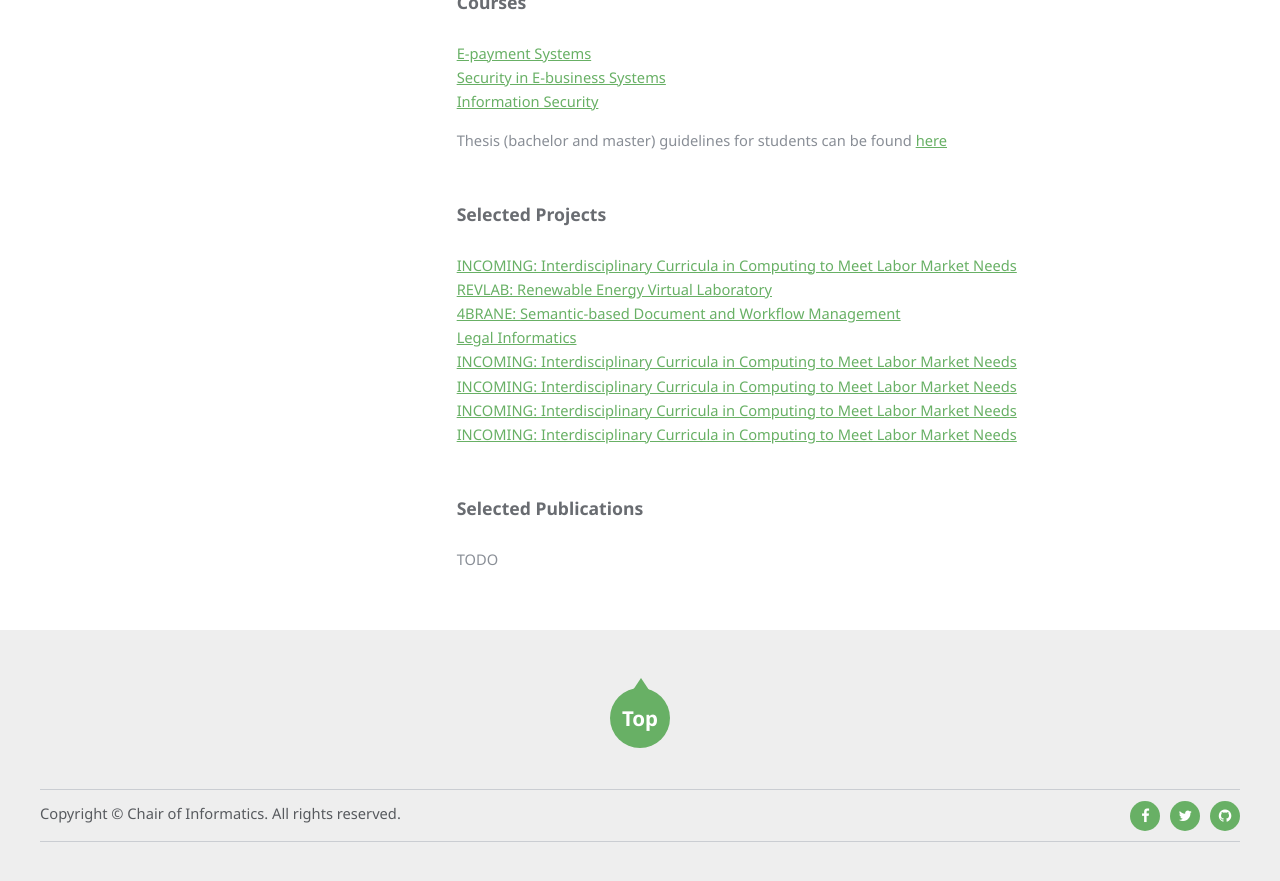
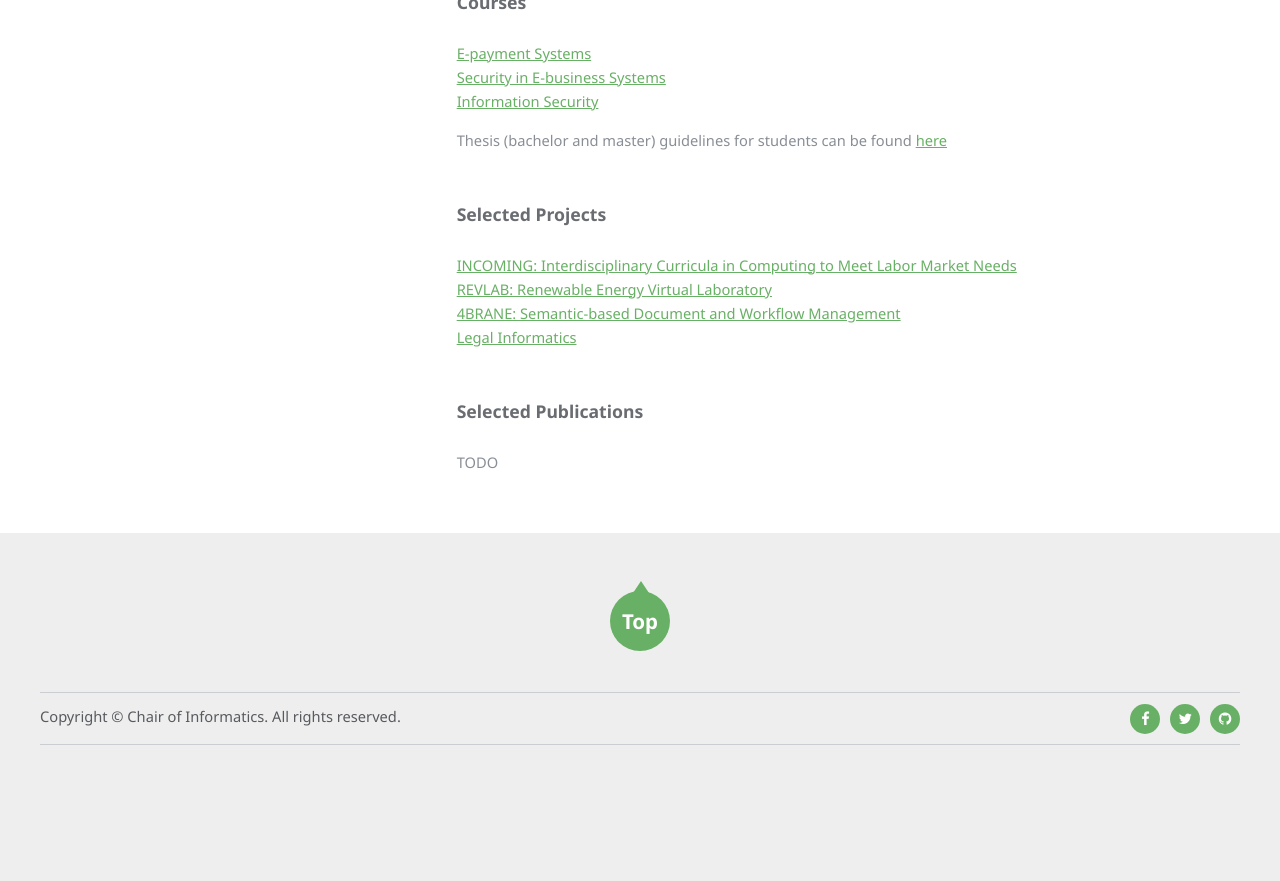
Before and after one commit to unsftn/informatika, a Jekyll site: the page built from _faculty/GoranSladic.md, in a window 1280 px wide and 900 px high, scrolled down 631 px. Shown: the top 881 px of the window. Built offline with Jekyll 4.4.1, drawn with Linux system fonts in a browser that asks for light colours; after the commit the page ends 1435 px from its top, so only the background shows below that.

Commit message:
Ispravke u URL-ovima za projekte

```diff
--- a/_faculty/GoranSladic.md
+++ b/_faculty/GoranSladic.md
@@ -27,18 +27,15 @@
 [Security in E-business Systems ]({{"/BSEP" | prepend: site.baseurl}})
 [Information Security]({{"/IB" | prepend: site.baseurl}})
 
-Thesis (bachelor and master) guidelines for students can be found [here]("{{"/thesis/" | prepend: site.baseurl}})
+Thesis (bachelor and master) guidelines for students can be found [here]({{"/thesis/" | prepend: site.baseurl}})
 
 ###Selected Projects
 
-[INCOMING: Interdisciplinary Curricula in Computing to Meet Labor Market Needs]("{{"/projects#INCOMING" | prepend: site.baseurl}})
-[REVLAB: Renewable Energy Virtual Laboratory]("{{"/projects#REVLAB" | prepend: site.baseurl}})
-[4BRANE: Semantic-based Document and Workflow Management]("{{"/projects#4BRANE" | prepend: site.baseurl}})
-[Legal Informatics]("{{"/projects#LegalInformatics" | prepend: site.baseurl}})
-[INCOMING: Interdisciplinary Curricula in Computing to Meet Labor Market Needs]("{{"/projects#INCOMING" | prepend: site.baseurl}})
-[INCOMING: Interdisciplinary Curricula in Computing to Meet Labor Market Needs]("{{"/projects#INCOMING" | prepend: site.baseurl}})
-[INCOMING: Interdisciplinary Curricula in Computing to Meet Labor Market Needs]("{{"/projects#INCOMING" | prepend: site.baseurl}})
-[INCOMING: Interdisciplinary Curricula in Computing to Meet Labor Market Needs]("{{"/projects#INCOMING" | prepend: site.baseurl}})
+[INCOMING: Interdisciplinary Curricula in Computing to Meet Labor Market Needs]({{"/projects/#INCOMING" | prepend: site.baseurl}})
+[REVLAB: Renewable Energy Virtual Laboratory]({{"/projects/#REVLAB" | prepend: site.baseurl}})
+[4BRANE: Semantic-based Document and Workflow Management]({{"/projects/#4BRANE" | prepend: site.baseurl}})
+[Legal Informatics]({{"/projects/#LegalInformatics" | prepend: site.baseurl}})
+
 
 
 ### Selected Publications
```
